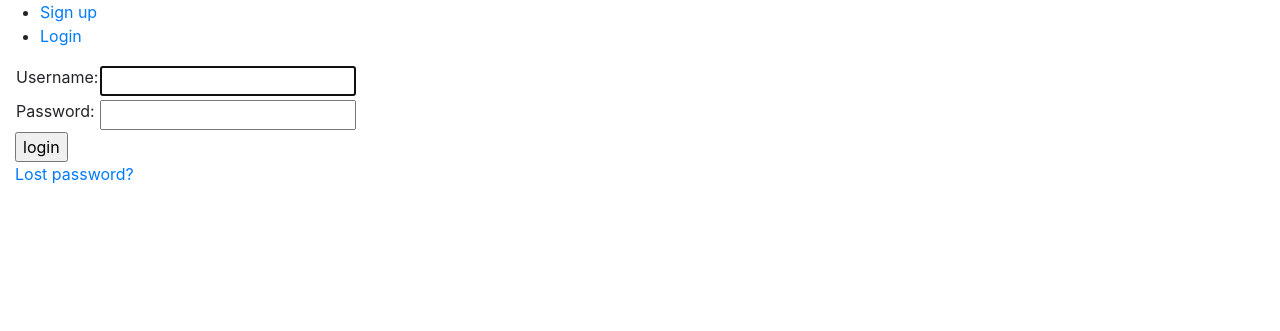
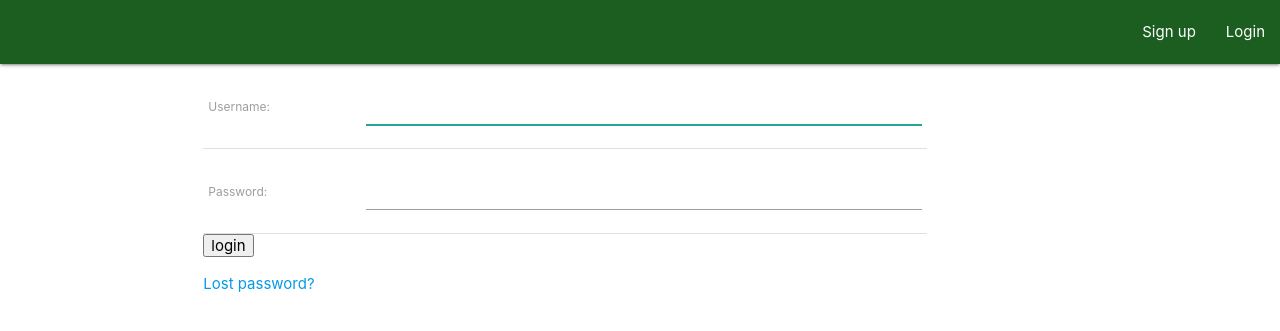
Before and after one commit to TinyAtoms/calibre-web-companion, a Django app: page /accounts/login/ in a window 1280 px wide. Shown: the top 331 px of the page. Run offline with Django 3.2, Linux system fonts and the light colour scheme; some libraries are stand-ins or nearby versions.

Commit message:
removed static (means that img path needs to be fixed), login page is beautified

```diff
--- a/CalibreWebCompanion/library/templates/base.html
+++ b/CalibreWebCompanion/library/templates/base.html
@@ -42,7 +42,7 @@
 
   <div class="navbar-fixed">
     <nav>
-      <div class="nav-wrapper row">
+      <div class="nav-wrapper row green darken-4">
 
         <ul class="right">
         {% if user.is_authenticated %}
--- a/CalibreWebCompanion/library/templates/library/author_detail.html
+++ b/CalibreWebCompanion/library/templates/library/author_detail.html
@@ -1,7 +1,7 @@
 {% extends "base.html" %}
 
 {% block content %}
-{% load static %}
+
 <h1>{{author}}</h1>
 
 <table id="books" class="highlight centered">
--- a/CalibreWebCompanion/library/templates/library/author_list.html
+++ b/CalibreWebCompanion/library/templates/library/author_list.html
@@ -1,7 +1,7 @@
 {% extends "base.html" %}
 
 {% block content %}
-{% load static %}
+
   <h1>Author List</h1>
   {% if author_list %}
   <ul>
--- a/CalibreWebCompanion/library/templates/library/book_detail.html
+++ b/CalibreWebCompanion/library/templates/library/book_detail.html
@@ -1,10 +1,9 @@
 {% extends "base.html" %}
 
 {% block content %}
-{% load static %}
 
 <div class="row">
-  <div class="col s4"><a href="{% static "" %}{{download}}"><img src="{% static "" %}{{imgpath}}" alt="download" srcset=""></a></div>
+  <div class="col s4"><a href="{{download}}"><img src="{{imgpath}}" alt="download" srcset=""></a></div>
   <div class="col s8">
   <h1> {{book.title}}</h1>
   <h4> by
--- a/CalibreWebCompanion/library/templates/library/publisher_detail.html
+++ b/CalibreWebCompanion/library/templates/library/publisher_detail.html
@@ -1,7 +1,7 @@
 {% extends "base.html" %}
 
 {% block content %}
-{% load static %}
+
 <h1>{{publisher}} </h1>
 
 {% if publisher.released %}
--- a/CalibreWebCompanion/library/templates/library/publisher_list.html
+++ b/CalibreWebCompanion/library/templates/library/publisher_list.html
@@ -1,7 +1,7 @@
 {% extends "base.html" %}
 
 {% block content %}
-{% load static %}
+
   <h1>Publishers List</h1>
   {% if publisher_list %}
   <ul>
--- a/CalibreWebCompanion/library/templates/library/rating_detail.html
+++ b/CalibreWebCompanion/library/templates/library/rating_detail.html
@@ -1,9 +1,8 @@
 {% extends "base.html" %}
 
 {% block content %}
-{% load static %}
 
-<h1 class="left">⭐ {{rating}}</h1>
+<h1 class="left">Books with rating: {{rating}}</h1>
 {% if books %}
 <table id="books" class="highlight centered">
     <tr>
--- a/CalibreWebCompanion/library/templates/library/rating_list.html
+++ b/CalibreWebCompanion/library/templates/library/rating_list.html
@@ -1,7 +1,7 @@
 {% extends "base.html" %}
 
 {% block content %}
-{% load static %}
+
   <h1>Ratings List</h1>
   {% if rating_list %}
   <ul>
--- a/CalibreWebCompanion/library/templates/library/tag_detail.html
+++ b/CalibreWebCompanion/library/templates/library/tag_detail.html
@@ -1,7 +1,6 @@
 {% extends "base.html" %}
 
 {% block content %}
-{% load static %}
 
 <h1>{{tag}}</h1>
 {% if books %}
--- a/CalibreWebCompanion/library/templates/library/tag_list.html
+++ b/CalibreWebCompanion/library/templates/library/tag_list.html
@@ -1,7 +1,7 @@
 {% extends "base.html" %}
 
 {% block content %}
-{% load static %}
+
   <h1>Tags List</h1>
   {% if tag_list %}
   <ul>
--- a/CalibreWebCompanion/library/templates/registration/login.html
+++ b/CalibreWebCompanion/library/templates/registration/login.html
@@ -1,19 +1,6 @@
 {% extends "stripped_base.html" %}
 
 {% block content %}
-
-  {% if form.errors %}
-    <p>Your username and password didn't match. Please try again.</p>
-  {% endif %}
-
-  {% if next %}
-    {% if user.is_authenticated %}
-      <p>Your account doesn't have access to this page. To proceed,
-      please login with an account that has access.</p>
-    {% else %}
-      <p>Please login to see this page.</p>
-    {% endif %}
-  {% endif %}
 
   <form method="post" action="{% url 'login' %}">
     {% csrf_token %}
@@ -27,6 +14,22 @@
         <td>{{ form.password }}</td>
       </tr>
     </table>
+
+    <div style="color:#f44336">
+    {% if form.errors %}
+    <p>Your username and password didn't match. Please try again.</p>
+    {% endif %}
+
+    {% if next %}
+    {% if user.is_authenticated %}
+    <p>Your account doesn't have access to this page. To proceed,
+    please login with an account that has access.</p>
+    {% else %}
+    <p>Please login to see this page.</p>
+    {% endif %}
+    {% endif %}
+    </div>
+
     <input type="submit" value="login" />
     <input type="hidden" name="next" value="{{ next }}" />
   </form>
--- a/CalibreWebCompanion/library/templates/results.html
+++ b/CalibreWebCompanion/library/templates/results.html
@@ -1,7 +1,7 @@
 {% extends "base.html" %}
 
 {% block content %}
-{% load static %}
+
 <h1>Results</h1>
 
 <table id="books">
--- a/CalibreWebCompanion/library/templates/stripped_base.html
+++ b/CalibreWebCompanion/library/templates/stripped_base.html
@@ -5,36 +5,39 @@
   {% block title %}<title>Local Library</title>{% endblock %}
   <meta charset="utf-8">
   <meta name="viewport" content="width=device-width, initial-scale=1">
-  <link rel="stylesheet" href="https://stackpath.bootstrapcdn.com/bootstrap/4.1.3/css/bootstrap.min.css"
-    integrity="sha384-MCw98/SFnGE8fJT3GXwEOngsV7Zt27NXFoaoApmYm81iuXoPkFOJwJ8ERdknLPMO" crossorigin="anonymous">
-  <!-- Add additional CSS in static file -->
-  {% load static %}
-  <link rel="stylesheet" href="{% static 'css/styles.css' %}">
+
+  <script src="https://ajax.googleapis.com/ajax/libs/jquery/2.1.1/jquery.min.js"></script>
+  <link href="https://fonts.googleapis.com/icon?family=Material+Icons" rel="stylesheet">
+  <!-- Compiled and minified CSS -->
+  <link rel="stylesheet" href="https://cdnjs.cloudflare.com/ajax/libs/materialize/1.0.0-beta/css/materialize.min.css">
+  <!-- Compiled and minified JavaScript -->
+  <script src="https://cdnjs.cloudflare.com/ajax/libs/materialize/1.0.0-beta/js/materialize.min.js"></script>
 </head>
 
 <body>
-  {% block topnav%}
-  <ul class="topnav">
 
+<div class="navbar-fixed">
+  <nav>
+    <div class="nav-wrapper row green darken-4">
+
+      <ul class="right">
       {% if user.is_authenticated %}
-     <li class="active"><a href="{{user.get_absolute_url}}"></a> {{ user.get_username }}</a></li>
+        <li class="active"><a href="{{user.get_absolute_url}}"> {{ user.get_username }}</a></li>
         <li><a href="{% url 'logout'%}?next={{request.path}}">Logout</a></li>
+      </ul>
       {% else %}
         <li><a href="{% url 'sign-up'%}?next={{request.path}}">Sign up</a></li>
         <li><a href="{% url 'login'%}?next={{request.path}}">Login</a></li>
+      </ul>
       {% endif %}
-  </ul>
-  {% endblock %}
-
-
-
-  <div class="container-fluid">
+    </div>
+  </nav>
+</div>
+<div class="container">
   <div class="row">
-
-      <div class="col-sm-10 ">{% block content %}{% endblock %}</div>
+    <div class="col s10 ">{% block content %}{% endblock %}</div>
   </div>
 </div>
-
 
 </body>
 
```
Lines whose indentation alone changed are shown as unchanged.
